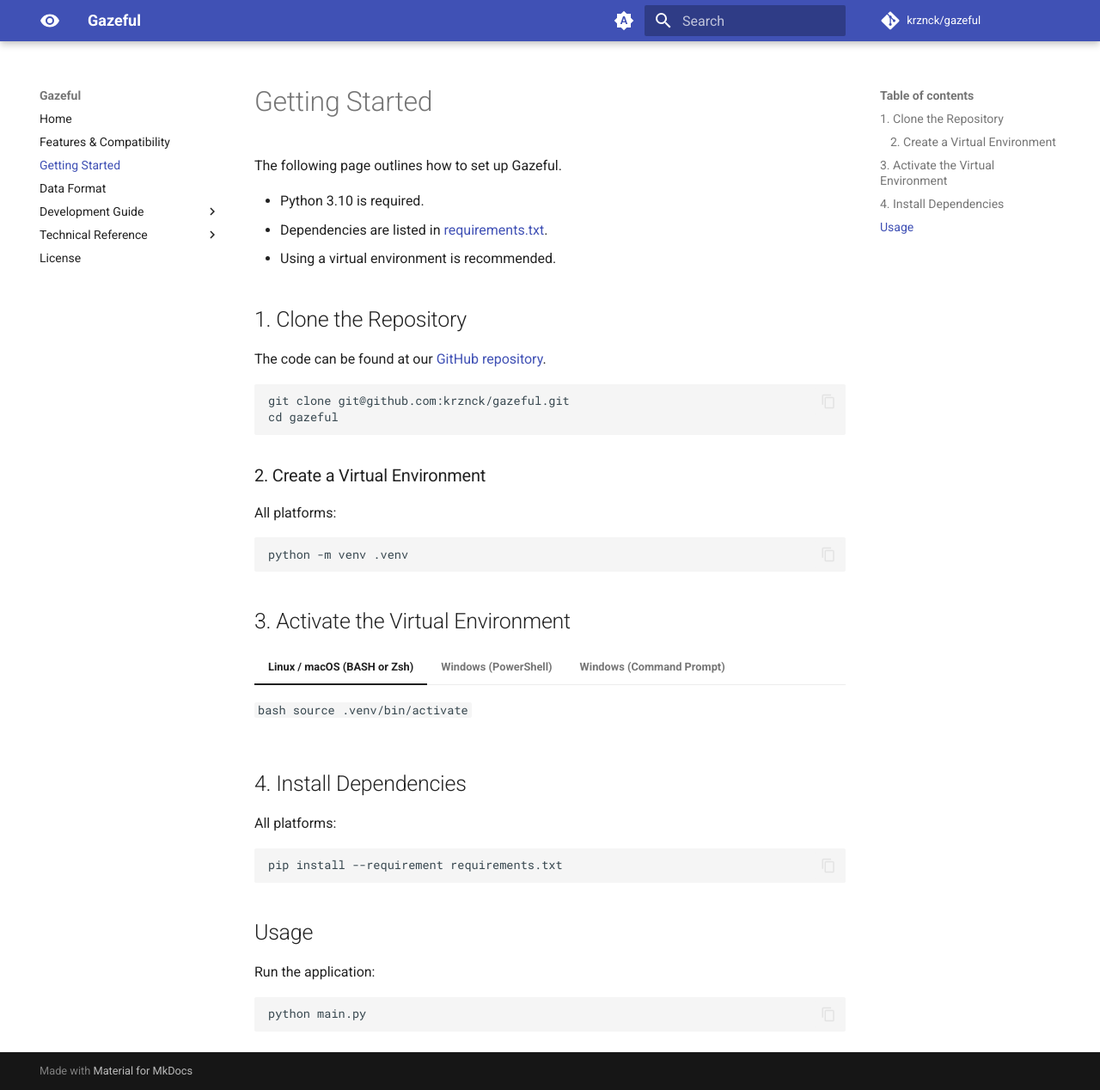
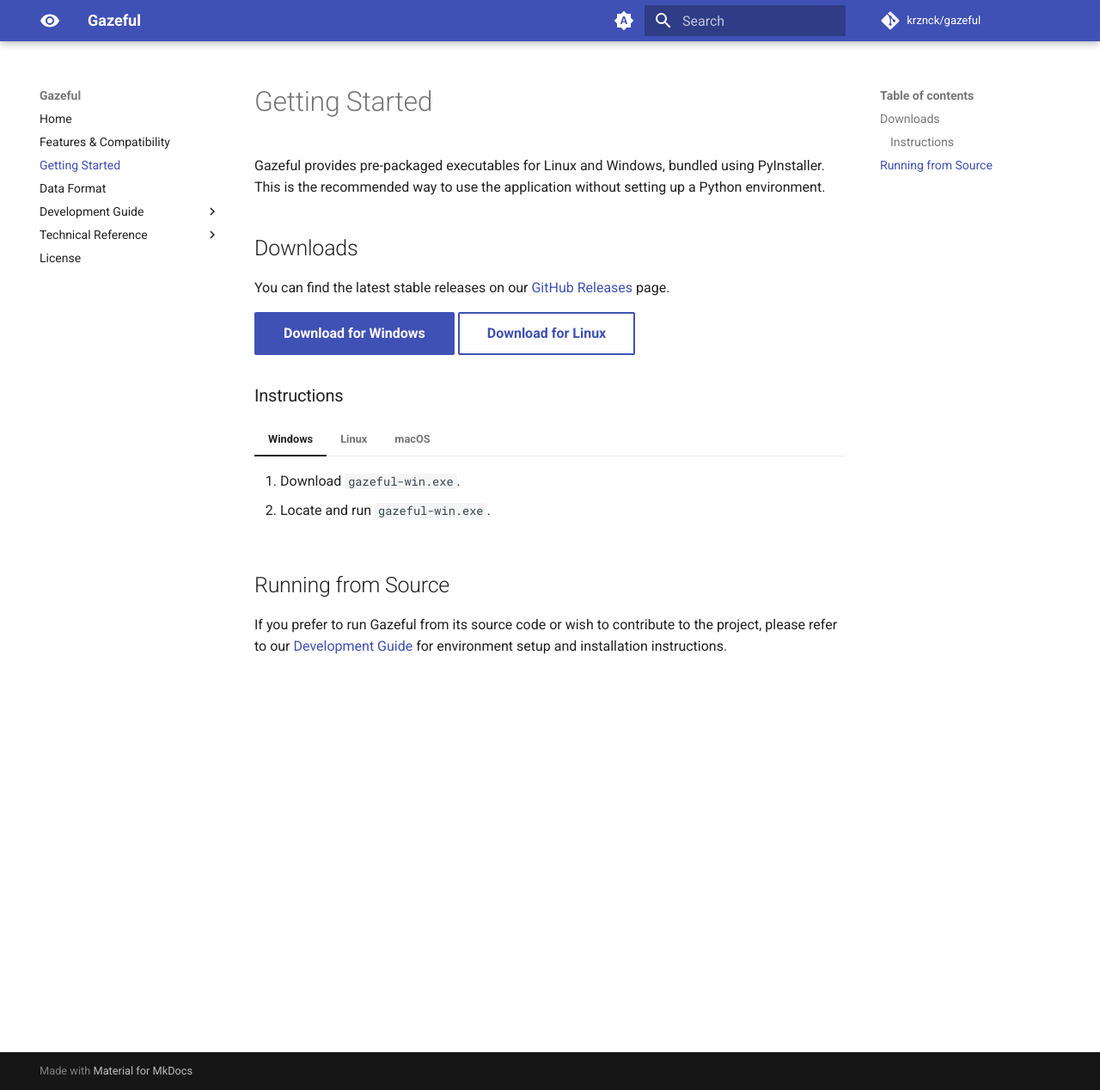
Before and after one commit to krznck/gazeful, an MkDocs documentation site: the page built from docs/getting_started.md, in a window 1280 px wide and 1268 px high. Shown: the whole window at 86% size. Built offline with MkDocs 1.6.1 and Material for MkDocs 9.7.7, drawn with Linux system fonts in a browser that asks for light colours; comment, search, counter and statistics services are not loaded.

Commit message:
docs: add instructions to use executables

````diff
--- a/docs/development/environment.md
+++ b/docs/development/environment.md
@@ -1,4 +1,71 @@
 # Environment Setup
+
+The following page outlines how to set up Gazeful.
+
+- Python 3.10 is required.
+- Dependencies are listed in [requirements.txt](https://github.com/krznck/gazeful/blob/main/requirements.txt).
+- Using a virtual environment is recommended.
+
+## 1. Clone the Repository
+
+The code can be found at our [GitHub repository](https://github.com/krznck/gazeful).
+
+```bash
+git clone git@github.com:krznck/gazeful.git
+cd gazeful
+```
+
+### 2. Create a Virtual Environment
+
+All platforms:
+
+```bash
+python -m venv .venv
+```
+
+## 3. Activate the Virtual Environment
+<!-- markdownlint-disable MD046 -->
+
+=== "Linux / macOS (BASH or Zsh)"
+
+    ```bash
+    source .venv/bin/activate
+    ```
+
+=== "Windows (PowerShell)"
+
+    ```powershell
+    .venv\Scripts\Activate.ps1
+    ```
+
+    > If PowerShell blocks activation, you may need to run:
+    >
+    > ```powershell
+    > Set-ExecutionPolicy -ExecutionPolicy RemoteSigned -Scope CurrentUser
+    > ```
+
+=== "Windows (Command Prompt)"
+
+    ```cmd
+    .venv\Scripts\activate.bat
+    ```
+
+<!-- markdownlint-enable MD046 -->
+## 4. Install Dependencies
+
+All platforms:
+
+```bash
+pip install --requirement requirements.txt
+```
+
+## Usage
+
+Run the application:
+
+```bash
+python main.py
+```
 
 For installation instructions, refer to
 [Getting Started](../getting_started.md).
--- a/docs/getting_started.md
+++ b/docs/getting_started.md
@@ -1,66 +1,37 @@
 # Getting Started
 
-The following page outlines how to set up Gazeful.
+Gazeful provides pre-packaged executables for Linux and Windows, bundled using
+PyInstaller. This is the recommended way to use the application without setting
+up a Python environment.
 
-- Python 3.10 is required.
-- Dependencies are listed in [requirements.txt](https://github.com/krznck/gazeful/blob/main/requirements.txt).
-- Using a virtual environment is recommended.
+## Downloads
 
-## 1. Clone the Repository
+You can find the latest stable releases on our
+[GitHub Releases](https://github.com/krznck/gazeful/releases/latest) page.
 
-The code can be found at our [GitHub repository](https://github.com/krznck/gazeful).
+<!-- markdownlint-disable MD013 -->
+[Download for Windows](https://github.com/krznck/gazeful/releases/download/v1.0.0/gazeful-win.exe){ .md-button .md-button--primary }
+[Download for Linux](https://github.com/krznck/gazeful/releases/download/v1.0.0/gazeful-linux){ .md-button }
+<!-- markdownlint-enable MD013 -->
 
-```bash
-git clone git@github.com:krznck/gazeful.git
-cd gazeful
-```
+### Instructions
 
-### 2. Create a Virtual Environment
+=== "Windows"
+    1. Download `gazeful-win.exe`.
+    1. Locate and run `gazeful-win.exe`.
 
-All platforms:
+=== "Linux"
+    1. Download the `gazeful-linux` binary file.
+    1. Ensure the binary is executable with `chmod +x gazeful-linux`.
+    1. Locate and run the binary with `./gazeful-linux`.
 
-```bash
-python -m venv .venv
-```
+=== "macOS"
+    A pre-packaged executable is not provided for macOS.
+    Refer to our [Development Guide](./development/environment.md) to run from
+    source.
 
-## 3. Activate the Virtual Environment
+## Running from Source
 
-=== "Linux / macOS (BASH or Zsh)"
-
-    ```bash
-    source .venv/bin/activate
-    ```
-
-=== "Windows (PowerShell)"
-
-    ```powershell
-    .venv\Scripts\Activate.ps1
-    ```
-
-    > If PowerShell blocks activation, you may need to run:
-    >
-    > ```powershell
-    > Set-ExecutionPolicy -ExecutionPolicy RemoteSigned -Scope CurrentUser
-    > ```
-
-=== "Windows (Command Prompt)"
-
-    ```cmd
-    .venv\Scripts\activate.bat
-    ```
-
-## 4. Install Dependencies
-
-All platforms:
-
-```bash
-pip install --requirement requirements.txt
-```
-
-## Usage
-
-Run the application:
-
-```bash
-python main.py
-```
+If you prefer to run Gazeful from its source code or wish to contribute to the
+project, please refer to our [Development Guide](./development/environment.md)
+for environment setup and installation instructions.
--- a/mkdocs.yml
+++ b/mkdocs.yml
@@ -33,6 +33,7 @@
       base_path: ["."]
   - pymdownx.tabbed:
       alternate_style: true
+  - attr_list
 
 plugins:
   - search
````
